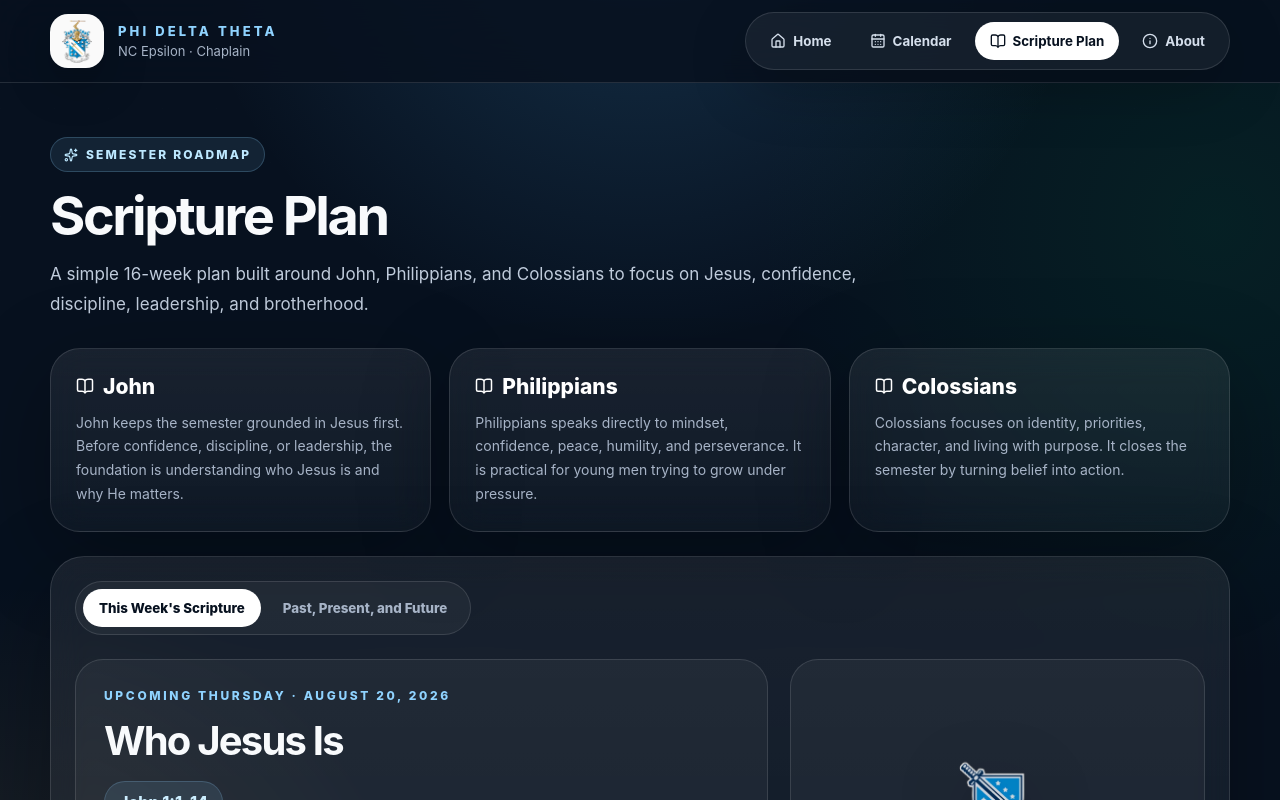
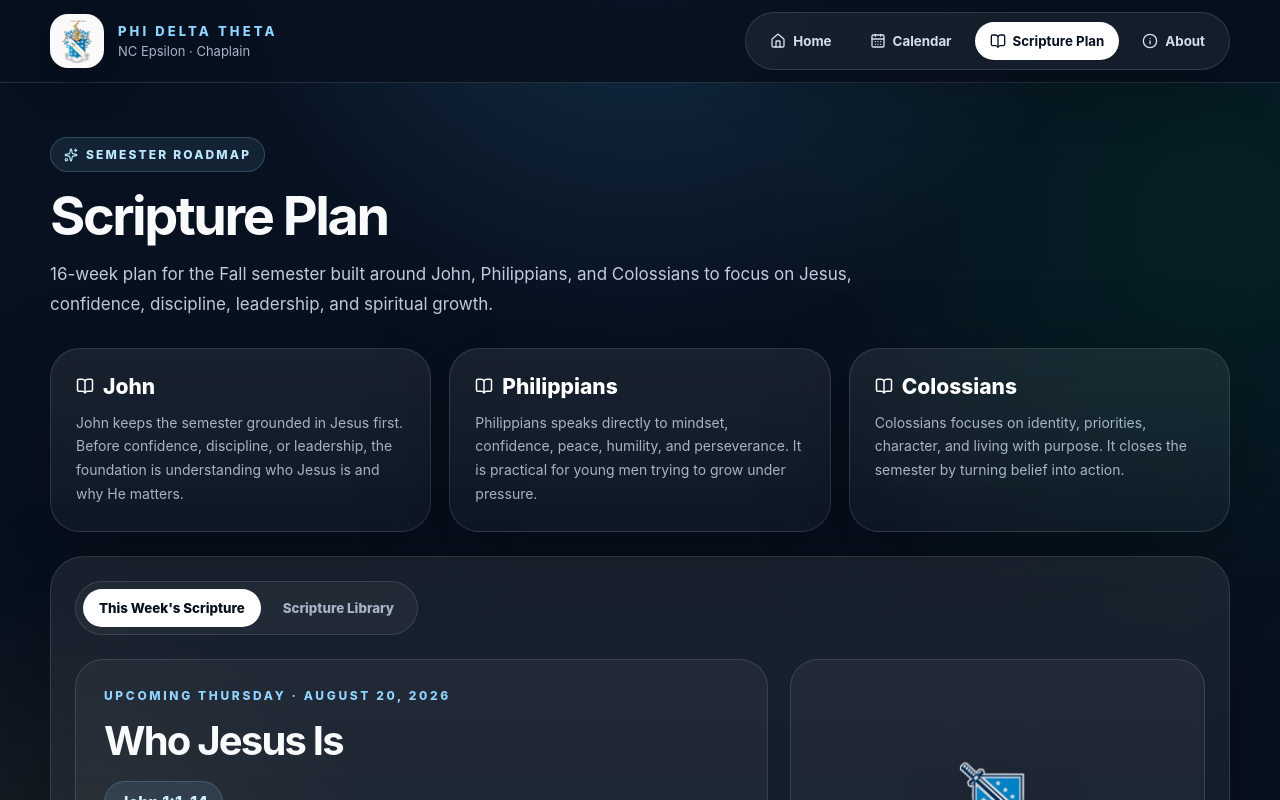
Before and after one commit to DavisHiggins/PDTChaplainSite, a React (Vite) app: page / in a window 1280 px wide. Both pictures are taken after a click on the button "View Scripture Plan". Shown: the top 800 px of the page. Built offline with nearby package versions, Linux system fonts and the light colour scheme.

Commit message:
Update subtitle and button label in app.jsx

```diff
--- a/src/app.jsx
+++ b/src/app.jsx
@@ -457,7 +457,7 @@ function ScripturePage({ currentStudy }) {
       <SectionHeader
         eyebrow="Semester Roadmap"
         title="Scripture Plan"
-        subtitle="A simple 16-week plan built around John, Philippians, and Colossians to focus on Jesus, confidence, discipline, leadership, and brotherhood."
+        subtitle="16-week plan for the Fall semester built around John, Philippians, and Colossians to focus on Jesus, confidence, discipline, leadership, and spiritual growth."
       />
 
       <div className="bookGrid">
@@ -472,7 +472,7 @@ function ScripturePage({ currentStudy }) {
       <div className="tabCard mt24">
         <div className="innerTabs">
           <button className={innerTab === 'week' ? 'activeInnerTab' : ''} onClick={() => setInnerTab('week')}>This Week's Scripture</button>
-          <button className={innerTab === 'plan' ? 'activeInnerTab' : ''} onClick={() => setInnerTab('plan')}>Past, Present, and Future</button>
+          <button className={innerTab === 'plan' ? 'activeInnerTab' : ''} onClick={() => setInnerTab('plan')}>Scripture Library</button>
         </div>
 
         {innerTab === 'week' ? (
```
